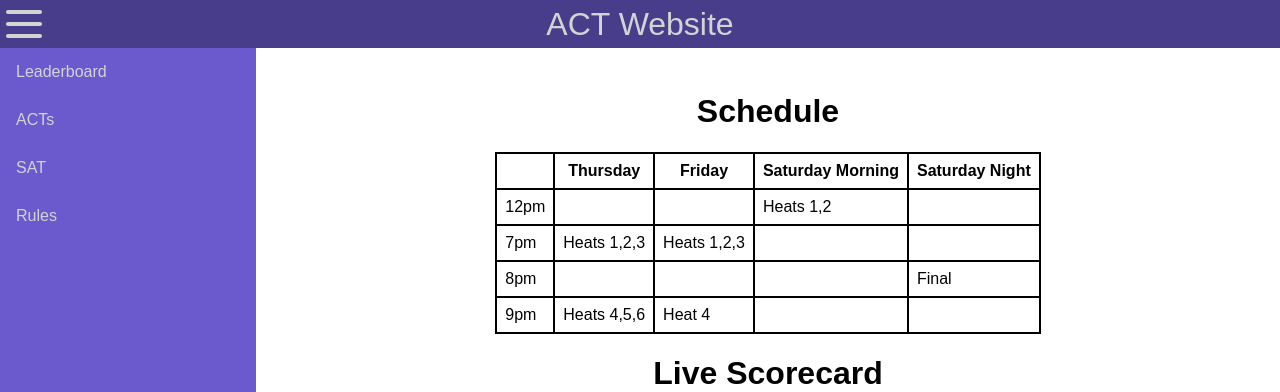
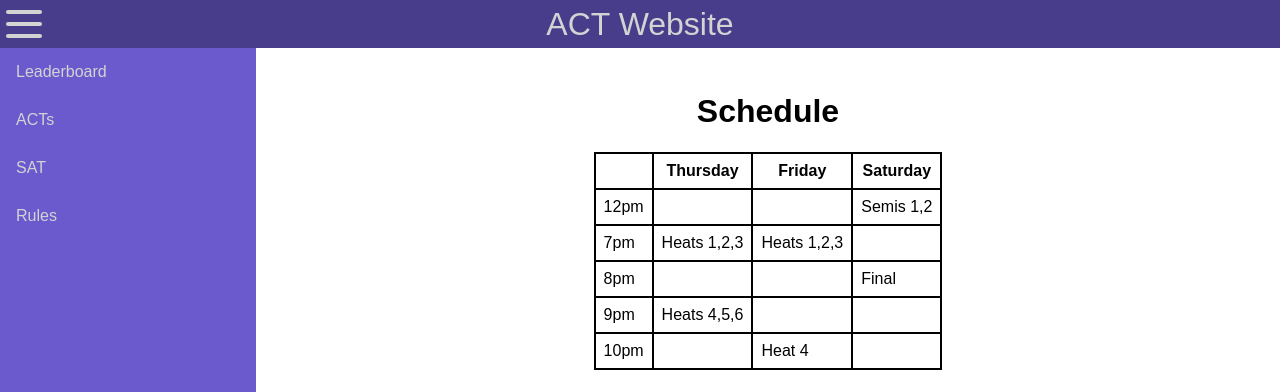
Before and after one commit to sig-pi-wm/act-website, a Flask app: page /sat in a window 1280 px wide. Shown: the top 392 px of the page. Run offline with Flask 3, Linux system fonts and the light colour scheme; parts of the project's set-up code (start-up, migrations or seed data) failed here and were passed over.

Commit message:
lazycommit

```diff
--- a/templates/sat.html
+++ b/templates/sat.html
@@ -13,8 +13,7 @@ SAT
                 <th></th>
                 <th>Thursday</th>
                 <th>Friday</th>
-                <th>Saturday Morning</th>
-                <th>Saturday Night</th>
+                <th>Saturday</th>
             </tr>
         </thead>
         <tbody>
@@ -22,19 +21,16 @@ SAT
                 <td>12pm</td>
                 <td></td>
                 <td></td>
-                <td>Heats 1,2</td>
-                <td></td>
+                <td>Semis 1,2</td>
             </tr>
             <tr>
                 <td>7pm</td>
                 <td>Heats 1,2,3</td>
                 <td>Heats 1,2,3</td>
                 <td></td>
-                <td></td>
             </tr>
             <tr>
                 <td>8pm</td>
-                <td></td>
                 <td></td>
                 <td></td>
                 <td>Final</td>
@@ -42,8 +38,13 @@ SAT
             <tr>
                 <td>9pm</td>
                 <td>Heats 4,5,6</td>
+                <td></td>
+                <td></td>
+            </tr>
+            <tr>
+                <td>10pm</td>
+                <td></td>
                 <td>Heat 4</td>
-                <td></td>
                 <td></td>
             </tr>
         </tbody>
```
